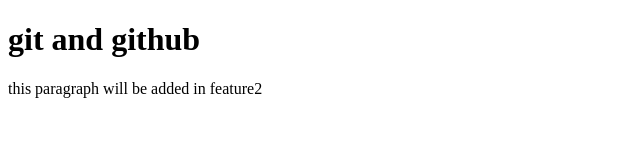
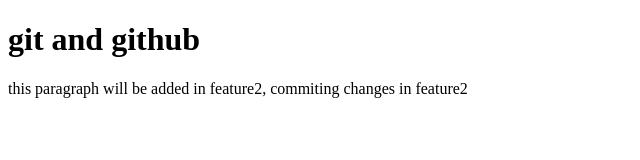
Before and after one commit to DivyanshJain-09/another_one, a plain HTML site: page another_folder/index.html in a window 1280 px wide. Shown: the whole page, without its empty margins (0-640 px from the left). Drawn offline with Linux system fonts and the light colour scheme.

Commit message:
added changes in feature2

```diff
--- a/another_folder/index.html
+++ b/another_folder/index.html
@@ -7,6 +7,6 @@
 </head>
 <body>
      <h1> git and github </h1>
-     <p> this paragraph will be added in feature2</p>
+     <p> this paragraph will be added in feature2, commiting changes in feature2</p>
 </body>
 </html>
```
